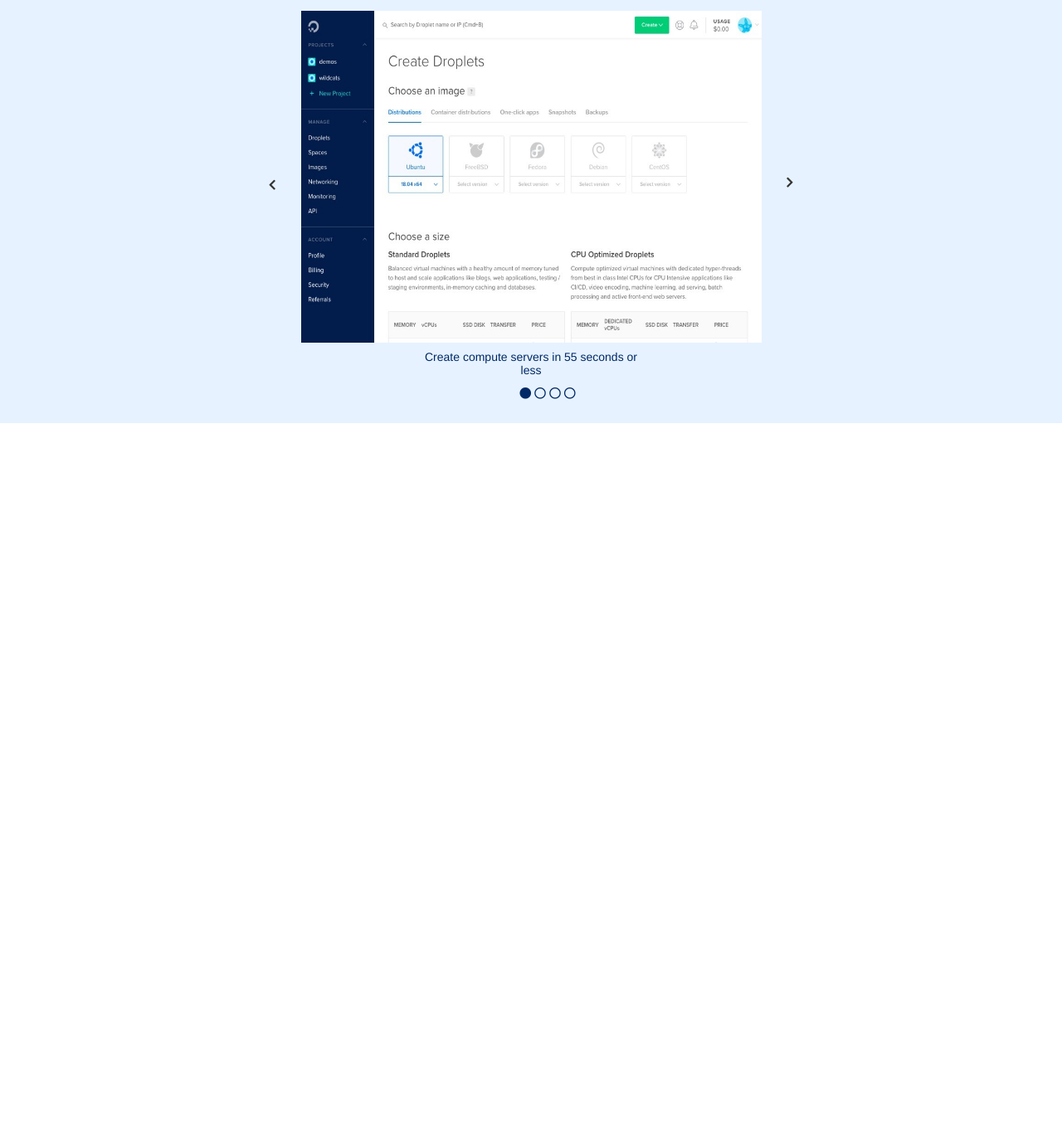
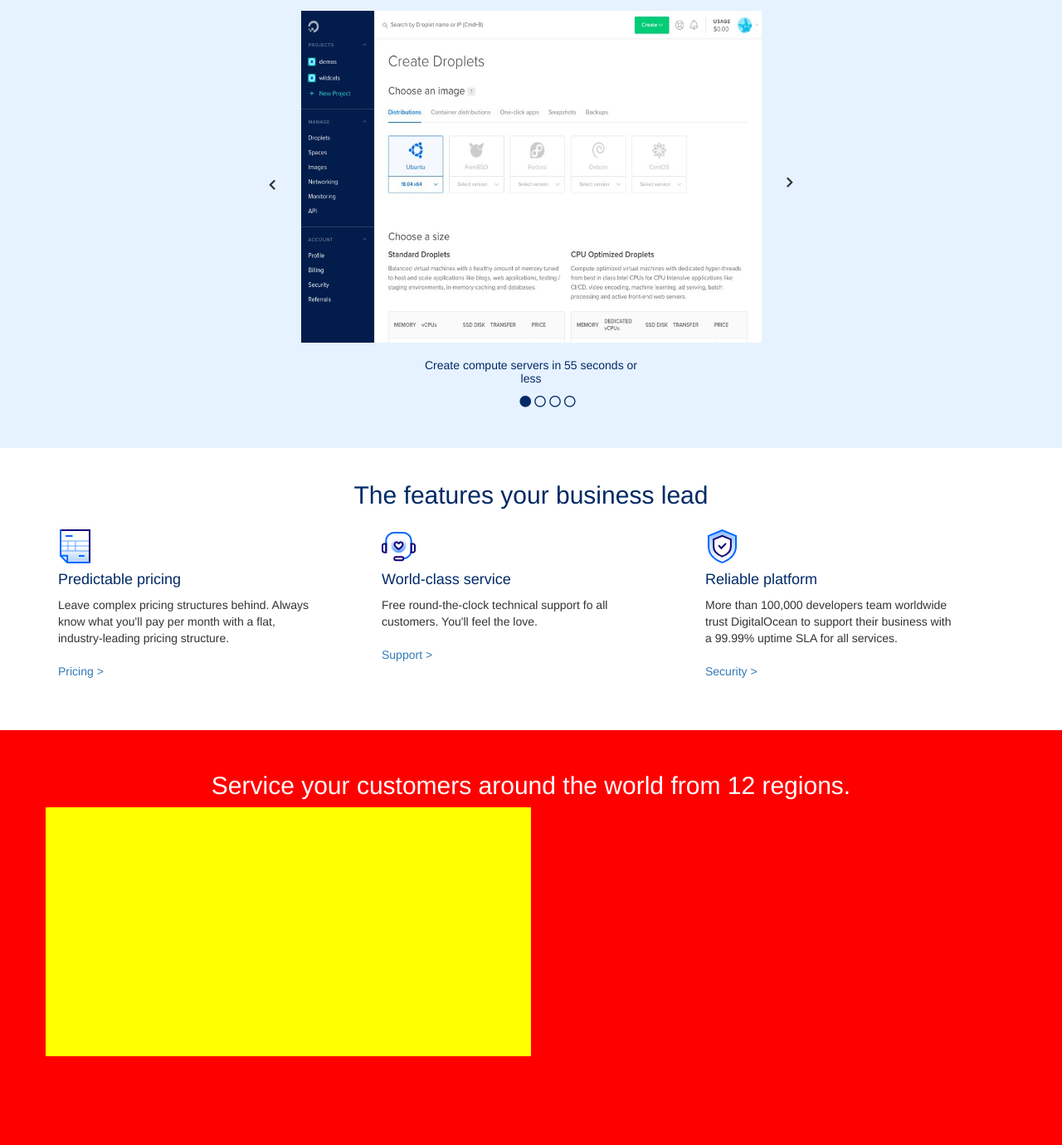
Before and after one commit to FrancescoSitta21/html-css-digitalocean-1, a plain HTML site: page index.html in a window 1280 px wide. Shown: the part 1254-2634 px from the top of the page at 83% size. Before the commit the page ends 1764 px from the top, so only its background shows below. Drawn offline with nearby package versions, Linux system fonts and the light colour scheme.

Commit message:
inizio sez 'regioni'

```diff
--- a/css/style.css
+++ b/css/style.css
@@ -117,6 +117,7 @@
   height: 20px;
   float: left;
   margin-left: 30px;
+  margin-top: 7px;
 }
 .google h5 {
   text-align: center;
@@ -251,7 +252,7 @@
 /*inizio developers*/
 .developers {
   background-color: #e6f2ff;
-  height: 600px;
+  height: 630px;
 }
 .developers h2 {
   text-align: center;
@@ -290,6 +291,7 @@
   margin-top: 10px;
 }
 .img-dev h5 {
+  padding-top: 10px;
   text-align: center;
   color: #002966;
 }
@@ -300,3 +302,38 @@
 .img-dev li {
   display: inline-block;
 }
+/*inizio features*/
+.features {
+  height: 300px;
+}
+.features h2 {
+  padding-top: 20px;
+  color: #002966;
+  text-align: center;
+}
+.features h4 {
+  color: #002966;
+}
+.predictable {
+  margin-top: 15px;
+}
+.wc-serv {
+  margin-top: 15px;
+}
+.reliable {
+  margin-top: 15px;
+}
+/*inizio regions*/
+.regions {
+  height: 500px;
+  background-color: red;
+}
+.regions h2 {
+  text-align: center;
+  color: white;
+  padding-top: 50px;
+}
+.table-1 {
+  height: 300px;
+  background-color: yellow;
+}
--- a/index.html
+++ b/index.html
@@ -205,10 +205,60 @@
             </div>
           </div>
         </div>
-
-
       </section>
       <!-- fine developers -->
+      <!-- inizio feauteres -->
+      <section class="features">
+        <h2>The features your business lead</h2>
+        <div class="container">
+          <div class="row">
+            <div class="predictable col-xs-12 col-md-4">
+              <img src="img/pred-pricing.svg">
+              <h4>Predictable pricing</h4>
+              <p>Leave complex pricing structures behind. Always <br>
+                know what you'll pay per month with a flat, <br>
+                industry-leading pricing structure. <br>
+                <br>
+                <a href="#">Pricing ></a>
+              </p>
+            </div>
+            <div class="wc-serv col-xs-12 col-md-4">
+              <img src="img/world-class.svg">
+              <h4>World-class service</h4>
+              <p>Free round-the-clock technical support fo all <br>
+                customers. You'll feel the love. <br>
+                <br>
+                <a href="#">Support ></a>
+              </p>
+            </div>
+            <div class="reliable col-xs-12 col-md-4">
+              <img src="img/reliable-platform.svg">
+              <h4>Reliable platform</h4>
+              <p>More than 100,000 developers team worldwide <br>
+                trust DigitalOcean to support their business with <br>
+                a 99.99% uptime SLA for all services.<br>
+                <br>
+                <a href="#">Security ></a>
+              </p>
+            </div>
+          </div>
+        </div>
+      </section>
+      <!--fine features -->
+      <!-- inizio regions -->
+      <section class="regions">
+        <h2>Service your customers around the world from 12 regions. </h2>
+        <div class="container">
+          <div class="row">
+            <div class="table-1 col-xs-12 col-lg-6">
+
+            </div>
+
+          </div>
+
+        </div>
+      </section>
+      <!-- fine regions -->
     </main>
   </body>
 </html>
```
Also changed, not shown: img/pred-pricing.svg (added), img/reliable-platform.svg (added), img/world-class.svg (added), 1 other file.
